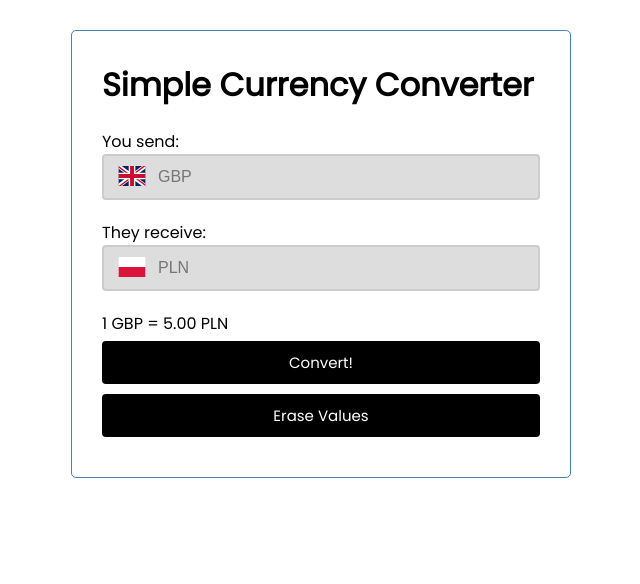
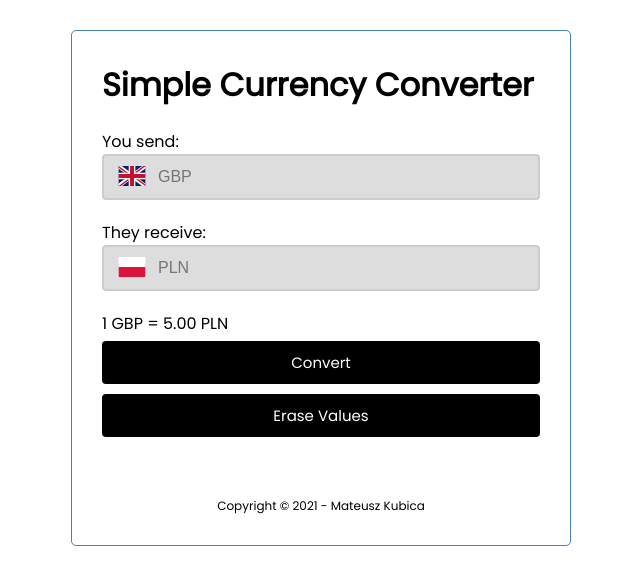
Before and after one commit to matt-kubica/remitly-internship-exercise, a React (Create React App) app: page / in a window 1280 px wide. Shown: the top 584 px of the page, without its empty margins (319-959 px from the left). Built offline with nearby package versions, Linux system fonts and the light colour scheme; no server answers.

Commit message:
Added simple footer

```diff
--- a/src/App.js
+++ b/src/App.js
@@ -3,6 +3,7 @@ import { useState, useEffect } from 'react';
 import Form from './componenets/Form'
 import Button from './componenets/Button'
 import ExchangeRate from './componenets/ExchangeRate';
+import Footer from './componenets/Footer';
 
 const App = () => {
   const [rate, setRate] = useState(0.0)
@@ -68,8 +69,9 @@ const App = () => {
       <Form firstValue={firstValue} secondValue={secondValue}
             setFirstValue={setFirstValue} setSecondValue={setSecondValue} />
       <ExchangeRate rate={rate} />
-      <Button onClick={() => convert()} text='Convert!'/>
+      <Button onClick={() => convert()} text='Convert'/>
       <Button onClick={() => erase()} text='Erase Values'/>
+      <Footer/>
     </div>
   );
 }
--- /dev/null
+++ b/src/componenets/Footer.js
@@ -0,0 +1,9 @@
+const Footer = () => {
+    return (
+      <footer>
+        <p>Copyright &copy; 2021 - Mateusz Kubica</p>
+      </footer>
+    )
+  }
+
+  export default Footer;
--- a/src/index.css
+++ b/src/index.css
@@ -89,6 +89,7 @@ body {
 }
 
 footer {
-  margin-top: 30px;
+  margin-top: 60px;
   text-align: center;
+  font-size: 12px;
 }
```
